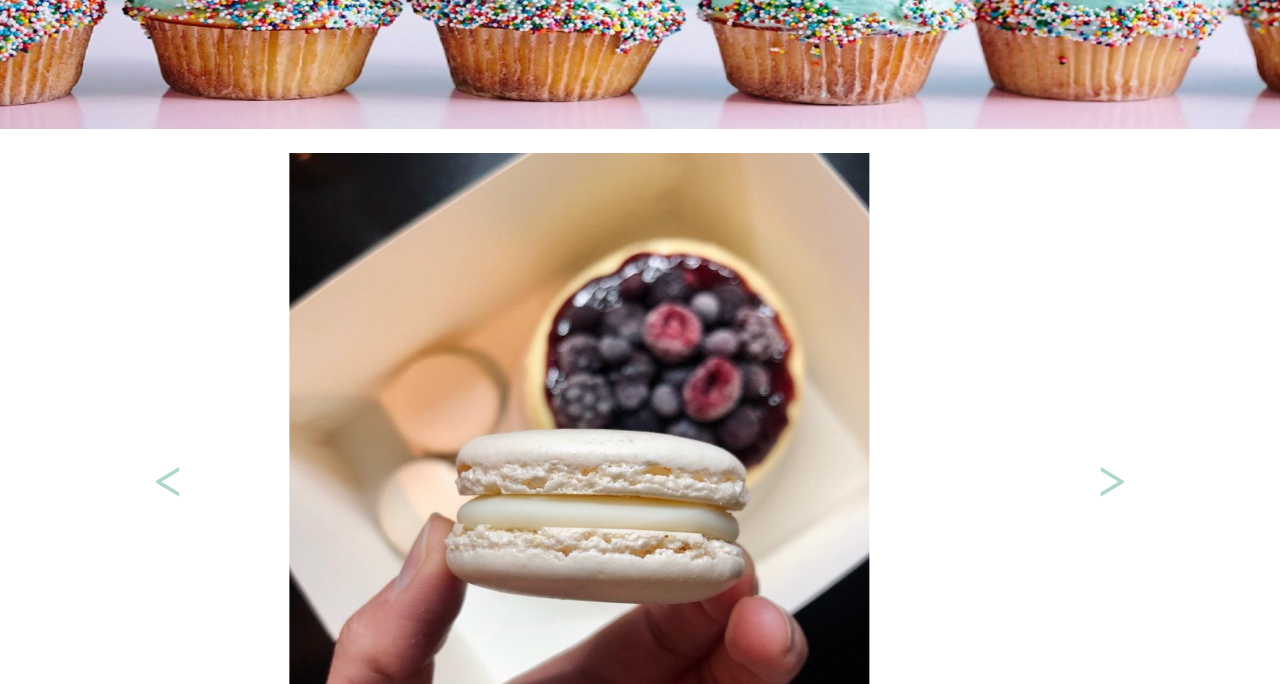
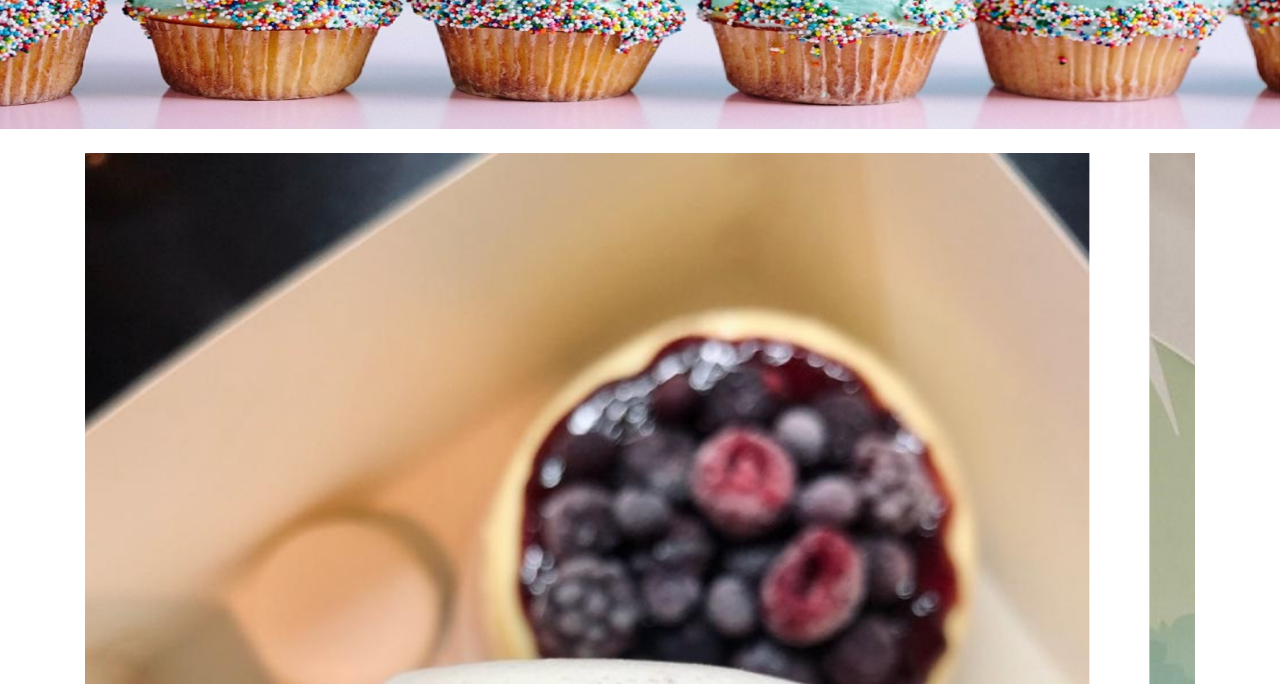
Before and after one commit to fdominguez88/minga_bakery, a website: page pages/gallery.html in a window 1280 px wide. Shown: the part 268-952 px from the top of the page. Drawn offline with nearby package versions, Linux system fonts and the light colour scheme.

Commit message:
corregi fotos galeria

```diff
--- a/scss/_imagenes.scss
+++ b/scss/_imagenes.scss
@@ -138,8 +138,8 @@
 .achicaCarousel {
     display: flex;
     justify-items: center;
-    max-height: 640px !important;
-    max-width: 640px !important;
+    // max-height: 640px !important;
+    // max-width: 640px !important;
 }
 
 .bannerGaleria {
```
Also changed, not shown: css/styles.css.
